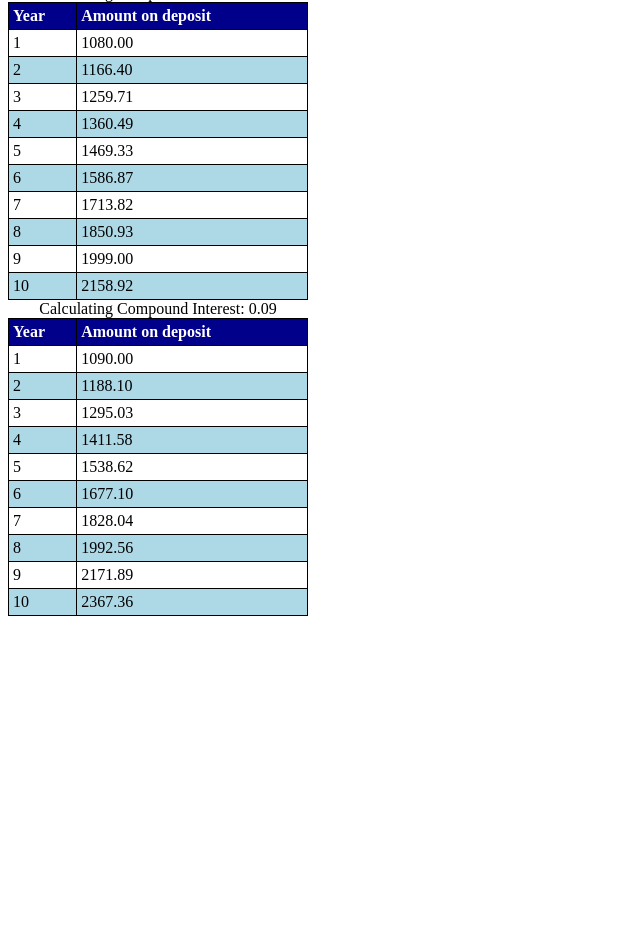
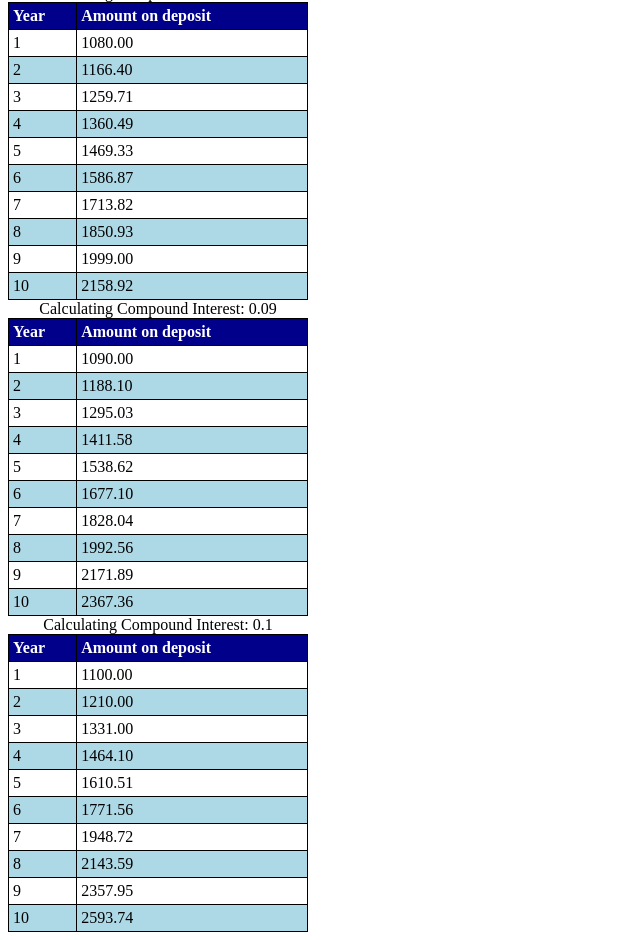
Before and after one commit to Kalioc/kalioc.github.io, a plain HTML site: page chapter8/8_5.html in a window 1280 px wide. Shown: the part 972-1912 px from the top of the page, without its empty margins (0-640 px from the left). Before the commit the page ends 1596 px from the top, so only its background shows below. Drawn offline with Linux system fonts and the light colour scheme.

Commit message:
Update 8_5.html

```diff
--- a/chapter8/8_5.html
+++ b/chapter8/8_5.html
@@ -33,7 +33,7 @@
         var principal = 1000.00;
         var rate = 0.05;
 
-        for (var i = 0; i < 5; i++) {
+        for (var i = 0; i < 6; i++) {
             document.writeln("<table>"); // begin the table
             document.writeln(
                 "<caption>Calculating Compound Interest: " + rate + "</caption>");
```
